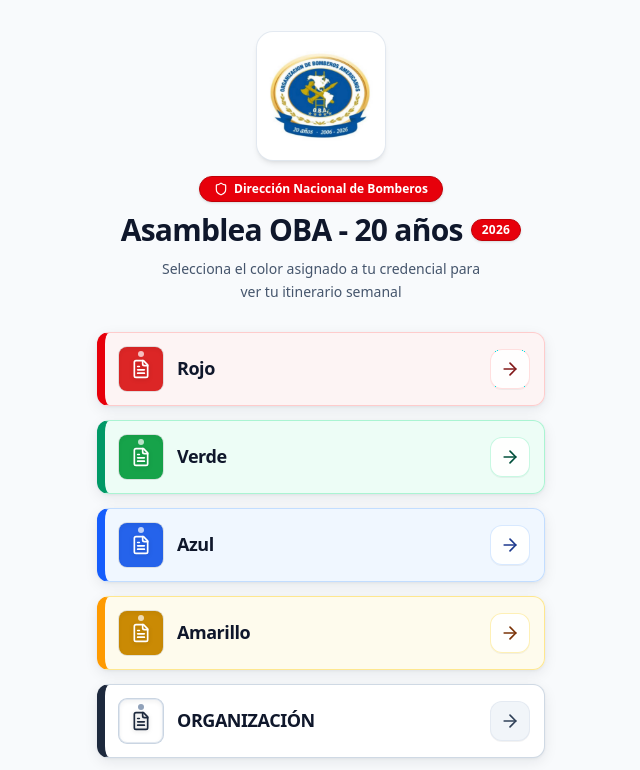
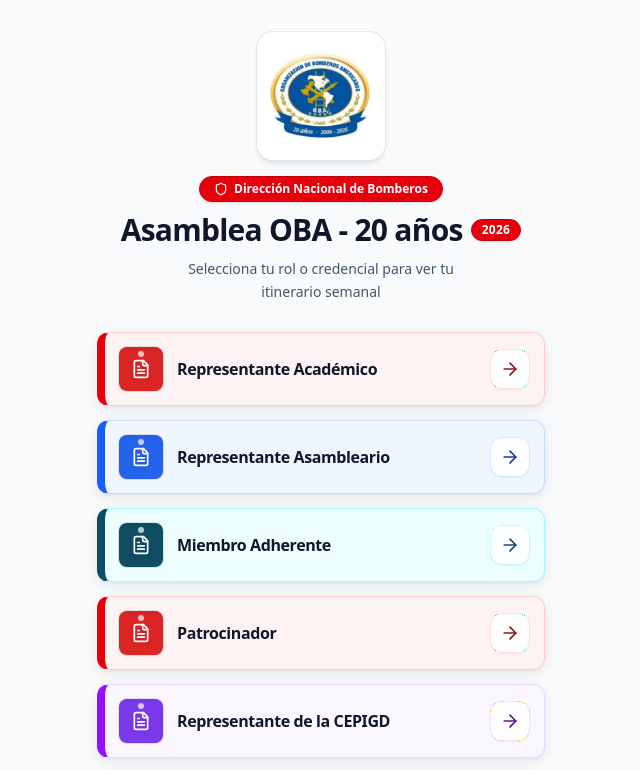
Before and after one commit to lexisodd/asamblea-oba, a React (Vite) app: page / in a window 1280 px wide. Shown: the top 770 px of the page, without its empty margins (319-959 px from the left). Built offline with nearby package versions, Linux system fonts and the light colour scheme.

Commit message:
feat: update group navigation with official roles
Replaced generic color-based groups with the specific delegate categories as per official requirements, including updated labels, badge codes, and UI styling.

```diff
--- a/src/App.tsx
+++ b/src/App.tsx
@@ -43,18 +43,24 @@ const SHARED_TEST_EXTERNAL_URL = 'https://drive.google.com/file/d/1soYggvRJRnacp
 
 /**
  * Centralized dataset for delegation itineraries.
- * Edit this array directly to update links, colors, or group statuses.
- * Official colors: Rojo, Verde, Azul, Amarillo, plus Organización.
+ * Main buttons in exact requested order:
+ * 1. Representante Académico (Rojo)
+ * 2. Representante Asambleario (Azul)
+ * 3. Miembro Adherente (Azul oscuro / petróleo)
+ * 4. Patrocinador (Rojo)
+ * 5. Representante de la CEPIGD (Violeta / morado)
+ * 6. Staff (Verde)
+ * 7. Visita (Amarillo / ocre)
  */
 export const GROUPS_DATA: GroupItem[] = [
   {
-    id: 'delegacion-roja',
-    name: 'Rojo',
-    modalTitle: 'Rojo',
+    id: 'representante-academico',
+    name: 'Representante Académico',
+    modalTitle: 'Representante Académico',
     colorLabel: 'Rojo',
-    badgeCode: 'GRUPO 1',
+    badgeCode: 'ACADÉMICO',
     hexColor: '#DC2626',
-    cardBg: 'bg-red-50/85 hover:bg-red-100/80 border-red-200/90',
+    cardBg: 'bg-red-50/90 hover:bg-red-100/90 border-red-200/90',
     borderAccent: 'border-l-red-600',
     arrowBg: 'bg-white/90 border border-red-200/60 text-red-900 group-hover:bg-red-600 group-hover:text-white group-hover:border-red-600',
     previewUrl: SHARED_TEST_PREVIEW_URL,
@@ -62,13 +68,69 @@ export const GROUPS_DATA: GroupItem[] = [
     active: true,
   },
   {
-    id: 'delegacion-verde',
-    name: 'Verde',
-    modalTitle: 'Verde',
+    id: 'representante-asambleario',
+    name: 'Representante Asambleario',
+    modalTitle: 'Representante Asambleario',
+    colorLabel: 'Azul',
+    badgeCode: 'ASAMBLEA',
+    hexColor: '#2563EB',
+    cardBg: 'bg-blue-50/90 hover:bg-blue-100/90 border-blue-200/90',
+    borderAccent: 'border-l-blue-600',
+    arrowBg: 'bg-white/90 border border-blue-200/60 text-blue-900 group-hover:bg-blue-600 group-hover:text-white group-hover:border-blue-600',
+    previewUrl: SHARED_TEST_PREVIEW_URL,
+    externalUrl: SHARED_TEST_EXTERNAL_URL,
+    active: true,
+  },
+  {
+    id: 'miembro-adherente',
+    name: 'Miembro Adherente',
+    modalTitle: 'Miembro Adherente',
+    colorLabel: 'Azul oscuro / Petróleo',
+    badgeCode: 'ADHERENTE',
+    hexColor: '#0E4D64',
+    cardBg: 'bg-cyan-50/90 hover:bg-cyan-100/90 border-cyan-200/90',
+    borderAccent: 'border-l-[#0E4D64]',
+    arrowBg: 'bg-white/90 border border-cyan-200/60 text-[#0E4D64] group-hover:bg-[#0E4D64] group-hover:text-white group-hover:border-[#0E4D64]',
+    previewUrl: SHARED_TEST_PREVIEW_URL,
+    externalUrl: SHARED_TEST_EXTERNAL_URL,
+    active: true,
+  },
+  {
+    id: 'patrocinador',
+    name: 'Patrocinador',
+    modalTitle: 'Patrocinador',
+    colorLabel: 'Rojo',
+    badgeCode: 'PATROCINADOR',
+    hexColor: '#DC2626',
+    cardBg: 'bg-red-50/90 hover:bg-red-100/90 border-red-200/90',
+    borderAccent: 'border-l-red-600',
+    arrowBg: 'bg-white/90 border border-red-200/60 text-red-900 group-hover:bg-red-600 group-hover:text-white group-hover:border-red-600',
+    previewUrl: SHARED_TEST_PREVIEW_URL,
+    externalUrl: SHARED_TEST_EXTERNAL_URL,
+    active: true,
+  },
+  {
+    id: 'representante-cepigd',
+    name: 'Representante de la CEPIGD',
+    modalTitle: 'Representante de la CEPIGD',
+    colorLabel: 'Violeta / Morado',
+    badgeCode: 'CEPIGD',
+    hexColor: '#7C3AED',
+    cardBg: 'bg-purple-50/90 hover:bg-purple-100/90 border-purple-200/90',
+    borderAccent: 'border-l-purple-600',
+    arrowBg: 'bg-white/90 border border-purple-200/60 text-purple-900 group-hover:bg-purple-600 group-hover:text-white group-hover:border-purple-600',
+    previewUrl: SHARED_TEST_PREVIEW_URL,
+    externalUrl: SHARED_TEST_EXTERNAL_URL,
+    active: true,
+  },
+  {
+    id: 'staff',
+    name: 'Staff',
+    modalTitle: 'Staff',
     colorLabel: 'Verde',
-    badgeCode: 'GRUPO 2',
+    badgeCode: 'STAFF',
     hexColor: '#16A34A',
-    cardBg: 'bg-emerald-50/85 hover:bg-emerald-100/80 border-emerald-200/90',
+    cardBg: 'bg-emerald-50/90 hover:bg-emerald-100/90 border-emerald-200/90',
     borderAccent: 'border-l-emerald-600',
     arrowBg: 'bg-white/90 border border-emerald-200/60 text-emerald-900 group-hover:bg-emerald-600 group-hover:text-white group-hover:border-emerald-600',
     previewUrl: SHARED_TEST_PREVIEW_URL,
@@ -76,44 +138,15 @@ export const GROUPS_DATA: GroupItem[] = [
     active: true,
   },
   {
-    id: 'delegacion-azul',
-    name: 'Azul',
-    modalTitle: 'Azul',
-    colorLabel: 'Azul',
-    badgeCode: 'GRUPO 3',
-    hexColor: '#2563EB',
-    cardBg: 'bg-blue-50/85 hover:bg-blue-100/80 border-blue-200/90',
-    borderAccent: 'border-l-blue-600',
-    arrowBg: 'bg-white/90 border border-blue-200/60 text-blue-900 group-hover:bg-blue-600 group-hover:text-white group-hover:border-blue-600',
-    previewUrl: SHARED_TEST_PREVIEW_URL,
-    externalUrl: SHARED_TEST_EXTERNAL_URL,
-    active: true,
-  },
-  {
-    id: 'delegacion-amarilla',
-    name: 'Amarillo',
-    modalTitle: 'Amarillo',
-    colorLabel: 'Amarillo',
-    badgeCode: 'GRUPO 4',
-    hexColor: '#CA8A04',
-    cardBg: 'bg-amber-50/85 hover:bg-amber-100/80 border-amber-200/90',
+    id: 'visita',
+    name: 'Visita',
+    modalTitle: 'Visita',
+    colorLabel: 'Amarillo / Ocre',
+    badgeCode: 'VISITA',
+    hexColor: '#D97706',
+    cardBg: 'bg-amber-50/90 hover:bg-amber-100/90 border-amber-200/90',
     borderAccent: 'border-l-amber-500',
-    arrowBg: 'bg-white/90 border border-amber-200/60 text-amber-900 group-hover:bg-amber-500 group-hover:text-slate-950 group-hover:border-amber-500',
-    previewUrl: SHARED_TEST_PREVIEW_URL,
-    externalUrl: SHARED_TEST_EXTERNAL_URL,
-    active: true,
-  },
-  {
-    id: 'organizacion',
-    name: 'ORGANIZACIÓN',
-    modalTitle: 'ORGANIZACIÓN',
-    colorLabel: 'Organización',
-    badgeCode: 'STAFF',
-    hexColor: '#FFFFFF',
-    isWhite: true,
-    cardBg: 'bg-white hover:bg-slate-50/90 border-slate-300/90',
-    borderAccent: 'border-l-slate-800',
-    arrowBg: 'bg-slate-100 border border-slate-200/80 text-slate-700 group-hover:bg-slate-900 group-hover:text-white group-hover:border-slate-900',
+    arrowBg: 'bg-white/90 border border-amber-200/60 text-amber-950 group-hover:bg-amber-500 group-hover:text-slate-950 group-hover:border-amber-500',
     previewUrl: SHARED_TEST_PREVIEW_URL,
     externalUrl: SHARED_TEST_EXTERNAL_URL,
     active: true,
@@ -213,11 +246,11 @@ export default function App() {
               id="subheading-instruction"
               className="mt-2.5 text-sm text-slate-600 max-w-xs mx-auto leading-relaxed"
             >
-              Selecciona el color asignado a tu credencial para ver tu itinerario semanal
+              Selecciona tu rol o credencial para ver tu itinerario semanal
             </p>
           </header>
 
-          {/* Groups Listing (Itinerary In-App Buttons: 4 Colors - Rojo, Verde, Azul, Amarillo) */}
+          {/* Groups Listing (Itinerary In-App Buttons) */}
           <motion.section
             id="itineraries-list"
             aria-label="Listado de Itinerarios por Delegación"
@@ -292,7 +325,7 @@ export default function App() {
                   className={`group relative w-full min-h-[68px] rounded-xl ${group.cardBg} border border-l-[8px] ${group.borderAccent} shadow-[0_4px_14px_rgba(15,23,42,0.08),0_1px_3px_rgba(15,23,42,0.05)] hover:shadow-[0_8px_22px_rgba(15,23,42,0.12),0_2px_6px_rgba(15,23,42,0.06)] active:scale-[0.98] transition-all duration-150 p-3.5 flex items-center justify-between focus:outline-none focus:ring-2 focus:ring-offset-2 focus:ring-slate-900 cursor-pointer`}
                 >
                   {/* Left Side: Color Badge Swatch + Text Content */}
-                  <div className="flex items-center gap-3.5 min-w-0 pr-2">
+                  <div className="flex items-center gap-3.5 min-w-0 pr-2 flex-1">
                     {/* Visual Color Pill / Ribbon indicator */}
                     <div
                       className={`relative w-11 h-11 rounded-lg flex items-center justify-center shrink-0 shadow-inner ring-1 transition-transform group-hover:scale-105 ${
@@ -316,9 +349,9 @@ export default function App() {
                       />
                     </div>
 
-                    {/* Information: Color Name or ORGANIZACIÓN */}
-                    <div className="text-left truncate">
-                      <span className="font-bold text-slate-900 text-base sm:text-lg leading-tight tracking-tight block">
+                    {/* Information: Role / Credential Name */}
+                    <div className="text-left min-w-0 flex-1">
+                      <span className="font-bold text-slate-900 text-sm sm:text-base leading-snug tracking-tight block">
                         {group.name}
                       </span>
                     </div>
```
